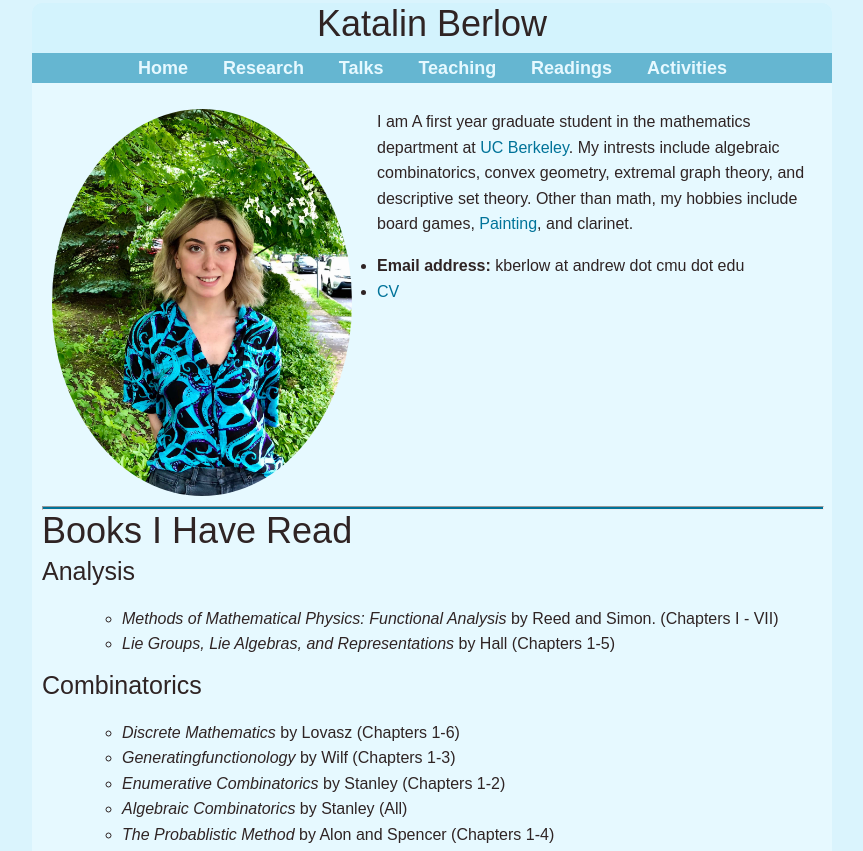
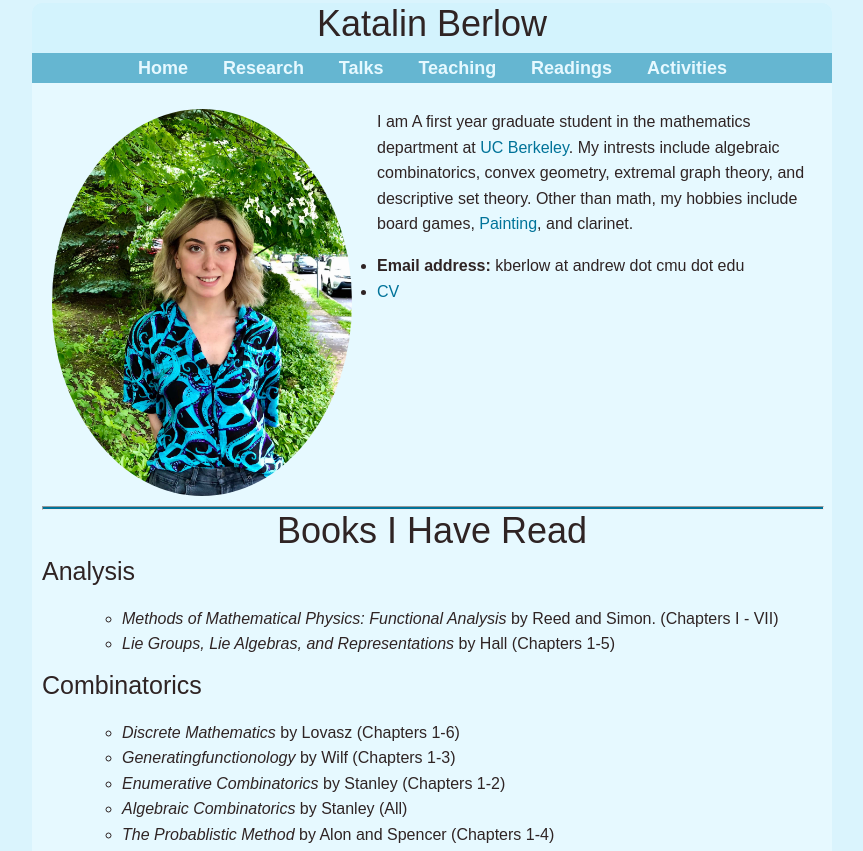
Before and after one commit to KatalinBerlow/KatalinBerlow, a plain HTML site: page readings.html in a window 1280 px wide. Shown: the top 851 px of the page, without its empty margins (208-1071 px from the left). Drawn offline with Linux system fonts and the light colour scheme.

Commit message:
Update readings.html

```diff
--- a/readings.html
+++ b/readings.html
@@ -33,7 +33,7 @@
 </div>
   <div id="content"><hr style="background-color: #007399; width: 100%; height: 2px;" />
 <div></hr>
- <h1>Books I Have Read</h1>
+    <center> <h1>Books I Have Read</h1> </center>
 <ul></ul>
 <h2>Analysis</h2>
 <ul>
```
